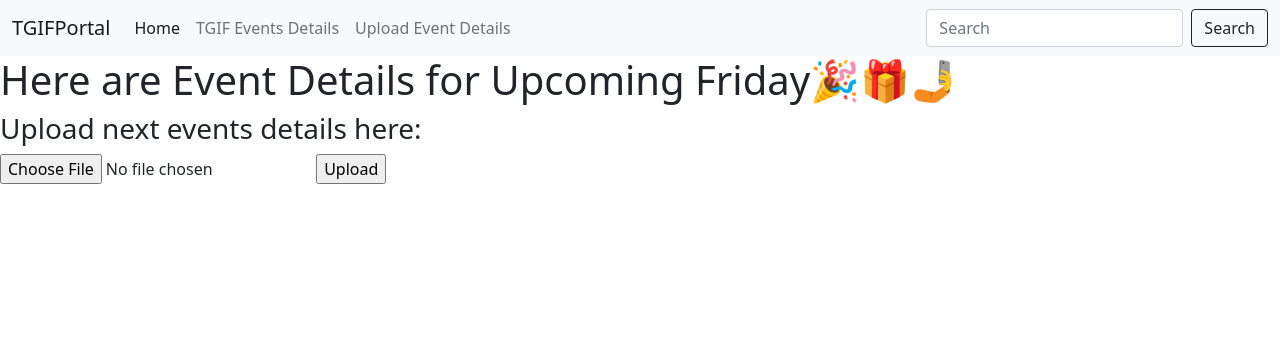
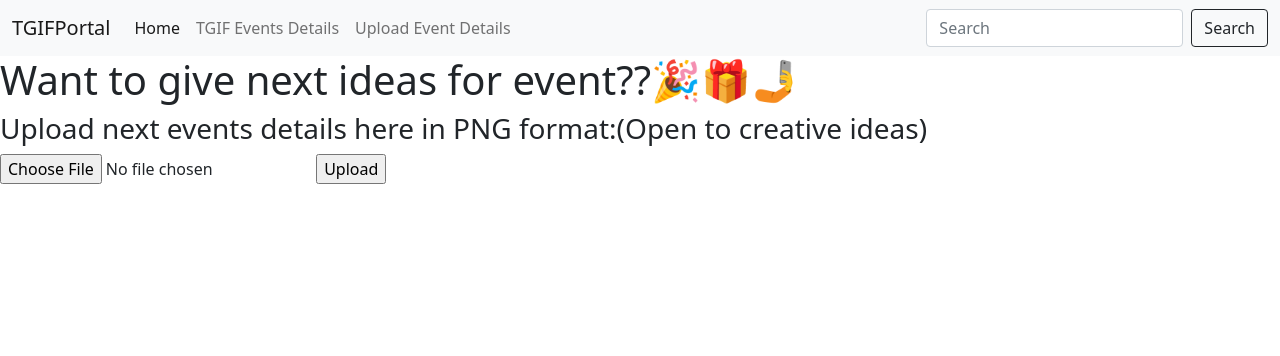
Before and after one commit to MachDn/DrawingGPT, a Flask app: page /tgifupload in a window 1280 px wide. Shown: the top 356 px of the page. Run offline with Flask 2, Linux system fonts and the light colour scheme.

Commit message:
changed UI

```diff
--- a/templates/collection.html
+++ b/templates/collection.html
@@ -5,7 +5,8 @@
   <body>
     <div class="content">
         <div>
-          <h3>Here are media files inside the S3 bucket:</h3>
+          <h3>Below are Event Details for Upcoming Friday🎉🎁🤳:</h3>
+          <h3>Zoom in to see details of Event's Image:</h3>
           <ul>
             {% for item in contents %}
               <li>
--- a/templates/tgifupload.html
+++ b/templates/tgifupload.html
@@ -4,9 +4,9 @@
 {% block body %}
 
 <div class="content">
-    <h1>Here are Event Details for Upcoming Friday🎉🎁🤳</h1>
+    <h1>Want to give next ideas for event??🎉🎁🤳</h1>
     <div>
-      <h3>Upload next events details here:</h3>
+      <h3>Upload next events details here in PNG format:(Open to creative ideas)</h3>
       <form method="POST" action="/tgifupload" enctype="multipart/form-data">
         <input type="file" name="file">
         <input type="submit" value="Upload">
```
